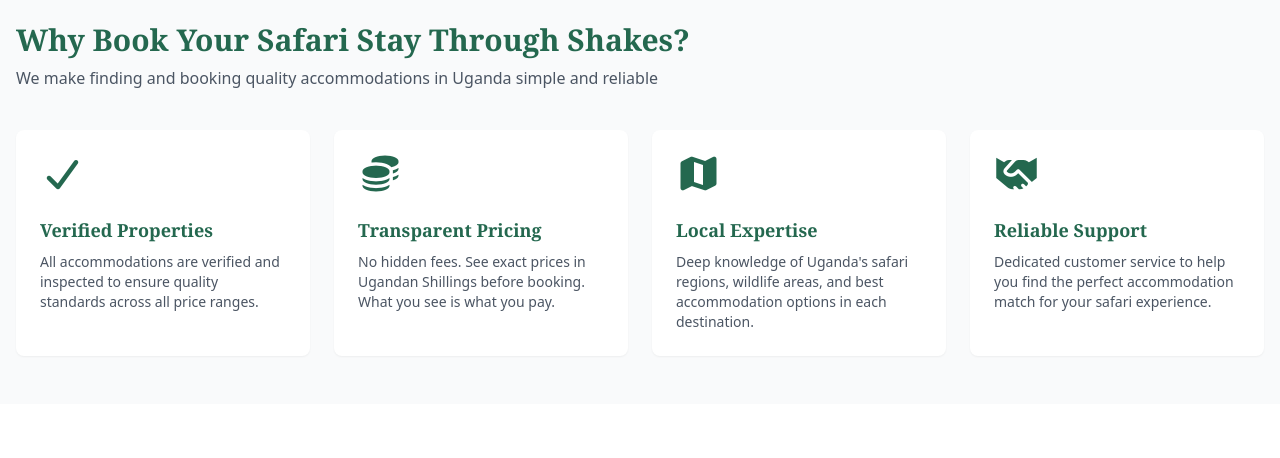
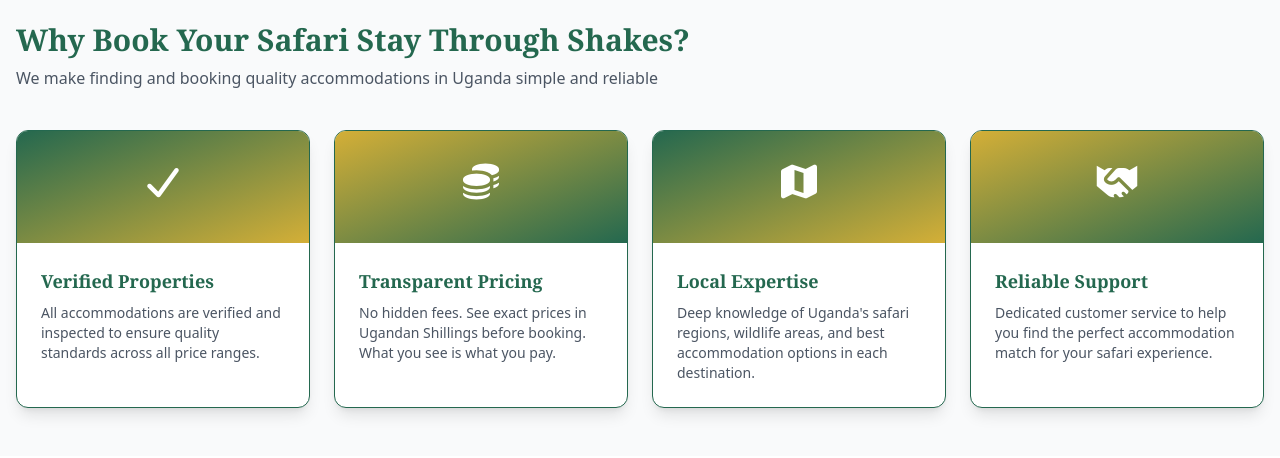
Before and after one commit to Shakesdigital/safaris, a React (Vite) app in the folder shakestravelapp/: page /stays in a window 1280 px wide. Shown: the part 3540-3998 px from the top of the page. Built offline with nearby package versions, Linux system fonts and the light colour scheme.

Commit message:
Adopt unified card design across website pages

```diff
--- a/shakestravelapp/src/pages/About.jsx
+++ b/shakestravelapp/src/pages/About.jsx
@@ -98,10 +98,14 @@
           <div className="grid md:grid-cols-2 lg:grid-cols-4 gap-8">
             {values.map((value, index) => {
               return (
-                <div key={index} className="card p-8 text-center">
-                  <div className="text-5xl mb-4"><FontAwesomeIcon icon={value.icon} className="w-16 h-16 mx-auto text-safari-green" /></div>
-                  <h3 className="text-2xl font-bold text-safari-green mb-3">{value.title}</h3>
-                  <p className="text-gray-700">{value.description}</p>
+                <div key={index} className="card group flex flex-col h-full">
+                  <div className="relative h-32 overflow-hidden flex-shrink-0 bg-gradient-to-br from-safari-green to-safari-gold flex items-center justify-center">
+                    <div className="text-6xl"><FontAwesomeIcon icon={value.icon} className="w-16 h-16 text-white" /></div>
+                  </div>
+                  <div className="p-6 flex flex-col flex-grow">
+                    <h3 className="text-2xl font-bold text-safari-green mb-3">{value.title}</h3>
+                    <p className="text-gray-700 text-sm flex-grow">{value.description}</p>
+                  </div>
                 </div>
               )
             })}
@@ -116,11 +120,15 @@
           <div className="grid md:grid-cols-3 gap-8 max-w-5xl mx-auto">
             {teamMembers.map((member, index) => {
               return (
-                <div key={index} className="card p-8 text-center">
-                  <div className="text-6xl mb-4"><FontAwesomeIcon icon={member.icon} className="w-20 h-20 mx-auto text-safari-green" /></div>
-                  <h3 className="text-2xl font-bold text-safari-green mb-2">{member.name}</h3>
-                  <p className="text-safari-gold font-semibold mb-3">{member.role}</p>
-                  <p className="text-gray-700">{member.description}</p>
+                <div key={index} className="card group flex flex-col h-full">
+                  <div className="relative h-40 overflow-hidden flex-shrink-0 bg-gradient-to-br from-safari-green to-safari-gold flex items-center justify-center">
+                    <div className="text-6xl"><FontAwesomeIcon icon={member.icon} className="w-20 h-20 text-white" /></div>
+                  </div>
+                  <div className="p-6 flex flex-col flex-grow text-center">
+                    <h3 className="text-2xl font-bold text-safari-green mb-2">{member.name}</h3>
+                    <p className="text-safari-gold font-semibold mb-3 text-sm">{member.role}</p>
+                    <p className="text-gray-700 text-sm flex-grow">{member.description}</p>
+                  </div>
                 </div>
               )
             })}
--- a/shakestravelapp/src/pages/PlantingGreenPaths.jsx
+++ b/shakestravelapp/src/pages/PlantingGreenPaths.jsx
@@ -174,10 +174,14 @@
           <div className="grid md:grid-cols-2 lg:grid-cols-4 gap-8">
             {objectives.map((objective, index) => {
               return (
-                <div key={index} className="card p-6 text-center hover:shadow-2xl transition-shadow duration-300">
-                  <div className="text-6xl mb-4"><FontAwesomeIcon icon={objective.icon} className="w-20 h-20 mx-auto text-safari-green" /></div>
+                <div key={index} className="card group flex flex-col h-full">
+                  <div className="relative h-32 overflow-hidden flex-shrink-0 bg-gradient-to-br from-safari-green to-safari-gold flex items-center justify-center">
+                    <div className="text-6xl"><FontAwesomeIcon icon={objective.icon} className="w-20 h-20 text-white" /></div>
+                  </div>
+                  <div className="p-6 flex flex-col flex-grow text-center">
                     <h3 className="text-xl font-bold text-safari-green mb-3">{objective.title}</h3>
-                  <p className="text-gray-700">{objective.description}</p>
+                    <p className="text-gray-700 text-sm flex-grow">{objective.description}</p>
+                  </div>
                 </div>
               )
             })}
@@ -253,20 +257,23 @@
               return (
                 <div
                   key={index}
-                  className="bg-white rounded-2xl shadow-xl p-8 hover:shadow-2xl transition-all duration-300 hover:scale-105"
-                  style={{ border: '1px solid #24684f' }}
+                  className="card group flex flex-col h-full"
                 >
-                  <div className="text-6xl mb-4 text-center"><FontAwesomeIcon icon={option.icon} className="w-20 h-20 mx-auto text-safari-green" /></div>
-                  <h3 className="text-2xl font-bold text-safari-green mb-4 text-center">{option.title}</h3>
-                  <p className="text-gray-700 text-lg mb-6 text-center leading-relaxed">
+                  <div className="relative h-40 overflow-hidden flex-shrink-0 bg-gradient-to-br from-safari-gold to-safari-green flex items-center justify-center">
+                    <div className="text-6xl"><FontAwesomeIcon icon={option.icon} className="w-20 h-20 text-white" /></div>
+                  </div>
+                  <div className="p-6 flex flex-col flex-grow text-center">
+                    <h3 className="text-2xl font-bold text-safari-green mb-4">{option.title}</h3>
+                    <p className="text-gray-700 text-sm mb-6 leading-relaxed flex-grow">
                       {option.description}
                     </p>
                     <button
                       onClick={() => handleGetInvolved(option.action)}
-                    className={`w-full py-4 px-6 text-white font-bold rounded-lg text-lg transition-all duration-300 shadow-lg hover:shadow-xl ${option.color} hover:opacity-90`}
+                      className={`w-full py-4 px-6 text-white font-bold rounded-lg text-lg transition-all duration-300 shadow-lg hover:shadow-xl ${option.color} hover:opacity-90 mt-auto`}
                     >
                       {option.title}
                     </button>
+                  </div>
                 </div>
               )
             })}
--- a/shakestravelapp/src/pages/SafariExperiences.jsx
+++ b/shakestravelapp/src/pages/SafariExperiences.jsx
@@ -214,28 +214,40 @@
           <h2 className="text-4xl font-bold text-center mb-12 text-safari-green">What to Expect on Safari</h2>
 
           <div className="grid md:grid-cols-3 gap-8">
-            <div className="card text-center p-6">
-              <div className="text-5xl mb-4"><FontAwesomeIcon icon="fa-sun" className="w-16 h-16 mx-auto text-safari-green" /></div>
+            <div className="card group flex flex-col h-full">
+              <div className="relative h-32 overflow-hidden flex-shrink-0 bg-gradient-to-br from-safari-gold to-safari-green flex items-center justify-center">
+                <div className="text-5xl"><FontAwesomeIcon icon="fa-sun" className="w-16 h-16 text-white" /></div>
+              </div>
+              <div className="p-6 flex flex-col flex-grow text-center">
                 <h3 className="text-2xl font-bold mb-3 text-safari-green">Early Starts</h3>
-              <p className="text-gray-700">
+                <p className="text-gray-700 text-sm flex-grow">
                   The animals are early risers, so you should be too! Those pre-dawn starts mean you\'ll be there when the lions are most active and the light is perfect for photos.
                 </p>
               </div>
+            </div>
 
-            <div className="card text-center p-6">
-              <div className="text-5xl mb-4"><FontAwesomeIcon icon="fa-camera" className="w-16 h-16 mx-auto text-safari-green" /></div>
+            <div className="card group flex flex-col h-full">
+              <div className="relative h-32 overflow-hidden flex-shrink-0 bg-gradient-to-br from-safari-green to-safari-gold flex items-center justify-center">
+                <div className="text-5xl"><FontAwesomeIcon icon="fa-camera" className="w-16 h-16 text-white" /></div>
+              </div>
+              <div className="p-6 flex flex-col flex-grow text-center">
                 <h3 className="text-2xl font-bold mb-3 text-safari-green">Photo Opportunities</h3>
-              <p className="text-gray-700">
+                <p className="text-gray-700 text-sm flex-grow">
                   Oh, and bring extra memory cards! You'll want to capture every moment - from a gorilla's curious stare to an elephant's knowing wink.
                 </p>
               </div>
+            </div>
 
-            <div className="card text-center p-6">
-              <div className="text-5xl mb-4"><FontAwesomeIcon icon="fa-person-hiking" className="w-16 h-16 mx-auto text-safari-green" /></div>
+            <div className="card group flex flex-col h-full">
+              <div className="relative h-32 overflow-hidden flex-shrink-0 bg-gradient-to-br from-safari-gold to-safari-green flex items-center justify-center">
+                <div className="text-5xl"><FontAwesomeIcon icon="fa-person-hiking" className="w-16 h-16 text-white" /></div>
+              </div>
+              <div className="p-6 flex flex-col flex-grow text-center">
                 <h3 className="text-2xl font-bold mb-3 text-safari-green">Physical Activity</h3>
-              <p className="text-gray-700">
+                <p className="text-gray-700 text-sm flex-grow">
                   Some experiences involve trekking. Maintain a moderate fitness level and bring appropriate gear.
                 </p>
+              </div>
             </div>
           </div>
         </div>
--- a/shakestravelapp/src/pages/Stays.jsx
+++ b/shakestravelapp/src/pages/Stays.jsx
@@ -272,31 +272,47 @@
 
           <div className="grid grid-cols-1 md:grid-cols-2 lg:grid-cols-4 gap-6">
             {/* Trust & Verification */}
-            <div className="bg-white p-6 rounded-lg shadow-sm hover:shadow-md transition-shadow">
-              <div className="text-4xl mb-3"><FontAwesomeIcon icon="fa-check" className="w-12 h-12 text-safari-green" /></div>
-              <h3 className="font-bold text-safari-green text-lg mb-2">Verified Properties</h3>
-              <p className="text-gray-600 text-sm">All accommodations are verified and inspected to ensure quality standards across all price ranges.</p>
+            <div className="card group flex flex-col h-full">
+              <div className="relative h-28 overflow-hidden flex-shrink-0 bg-gradient-to-br from-safari-green to-safari-gold flex items-center justify-center">
+                <div className="text-4xl"><FontAwesomeIcon icon="fa-check" className="w-12 h-12 text-white" /></div>
+              </div>
+              <div className="p-6 flex flex-col flex-grow">
+                <h3 className="font-bold text-safari-green text-lg mb-2">Verified Properties</h3>
+                <p className="text-gray-600 text-sm flex-grow">All accommodations are verified and inspected to ensure quality standards across all price ranges.</p>
+              </div>
             </div>
 
             {/* Budget Transparency */}
-            <div className="bg-white p-6 rounded-lg shadow-sm hover:shadow-md transition-shadow">
-              <div className="text-4xl mb-3"><FontAwesomeIcon icon="fa-coins" className="w-12 h-12 text-safari-green" /></div>
-              <h3 className="font-bold text-safari-green text-lg mb-2">Transparent Pricing</h3>
-              <p className="text-gray-600 text-sm">No hidden fees. See exact prices in Ugandan Shillings before booking. What you see is what you pay.</p>
+            <div className="card group flex flex-col h-full">
+              <div className="relative h-28 overflow-hidden flex-shrink-0 bg-gradient-to-br from-safari-gold to-safari-green flex items-center justify-center">
+                <div className="text-4xl"><FontAwesomeIcon icon="fa-coins" className="w-12 h-12 text-white" /></div>
+              </div>
+              <div className="p-6 flex flex-col flex-grow">
+                <h3 className="font-bold text-safari-green text-lg mb-2">Transparent Pricing</h3>
+                <p className="text-gray-600 text-sm flex-grow">No hidden fees. See exact prices in Ugandan Shillings before booking. What you see is what you pay.</p>
+              </div>
             </div>
 
             {/* Local Expertise */}
-            <div className="bg-white p-6 rounded-lg shadow-sm hover:shadow-md transition-shadow">
-              <div className="text-4xl mb-3"><FontAwesomeIcon icon="fa-map" className="w-12 h-12 text-safari-green" /></div>
-              <h3 className="font-bold text-safari-green text-lg mb-2">Local Expertise</h3>
-              <p className="text-gray-600 text-sm">Deep knowledge of Uganda's safari regions, wildlife areas, and best accommodation options in each destination.</p>
+            <div className="card group flex flex-col h-full">
+              <div className="relative h-28 overflow-hidden flex-shrink-0 bg-gradient-to-br from-safari-green to-safari-gold flex items-center justify-center">
+                <div className="text-4xl"><FontAwesomeIcon icon="fa-map" className="w-12 h-12 text-white" /></div>
+              </div>
+              <div className="p-6 flex flex-col flex-grow">
+                <h3 className="font-bold text-safari-green text-lg mb-2">Local Expertise</h3>
+                <p className="text-gray-600 text-sm flex-grow">Deep knowledge of Uganda's safari regions, wildlife areas, and best accommodation options in each destination.</p>
+              </div>
             </div>
 
             {/* Support */}
-            <div className="bg-white p-6 rounded-lg shadow-sm hover:shadow-md transition-shadow">
-              <div className="text-4xl mb-3"><FontAwesomeIcon icon="fa-handshake" className="w-12 h-12 text-safari-green" /></div>
-              <h3 className="font-bold text-safari-green text-lg mb-2">Reliable Support</h3>
-              <p className="text-gray-600 text-sm">Dedicated customer service to help you find the perfect accommodation match for your safari experience.</p>
+            <div className="card group flex flex-col h-full">
+              <div className="relative h-28 overflow-hidden flex-shrink-0 bg-gradient-to-br from-safari-gold to-safari-green flex items-center justify-center">
+                <div className="text-4xl"><FontAwesomeIcon icon="fa-handshake" className="w-12 h-12 text-white" /></div>
+              </div>
+              <div className="p-6 flex flex-col flex-grow">
+                <h3 className="font-bold text-safari-green text-lg mb-2">Reliable Support</h3>
+                <p className="text-gray-600 text-sm flex-grow">Dedicated customer service to help you find the perfect accommodation match for your safari experience.</p>
+              </div>
             </div>
           </div>
         </div>
```
Lines whose indentation alone changed are shown as unchanged.
